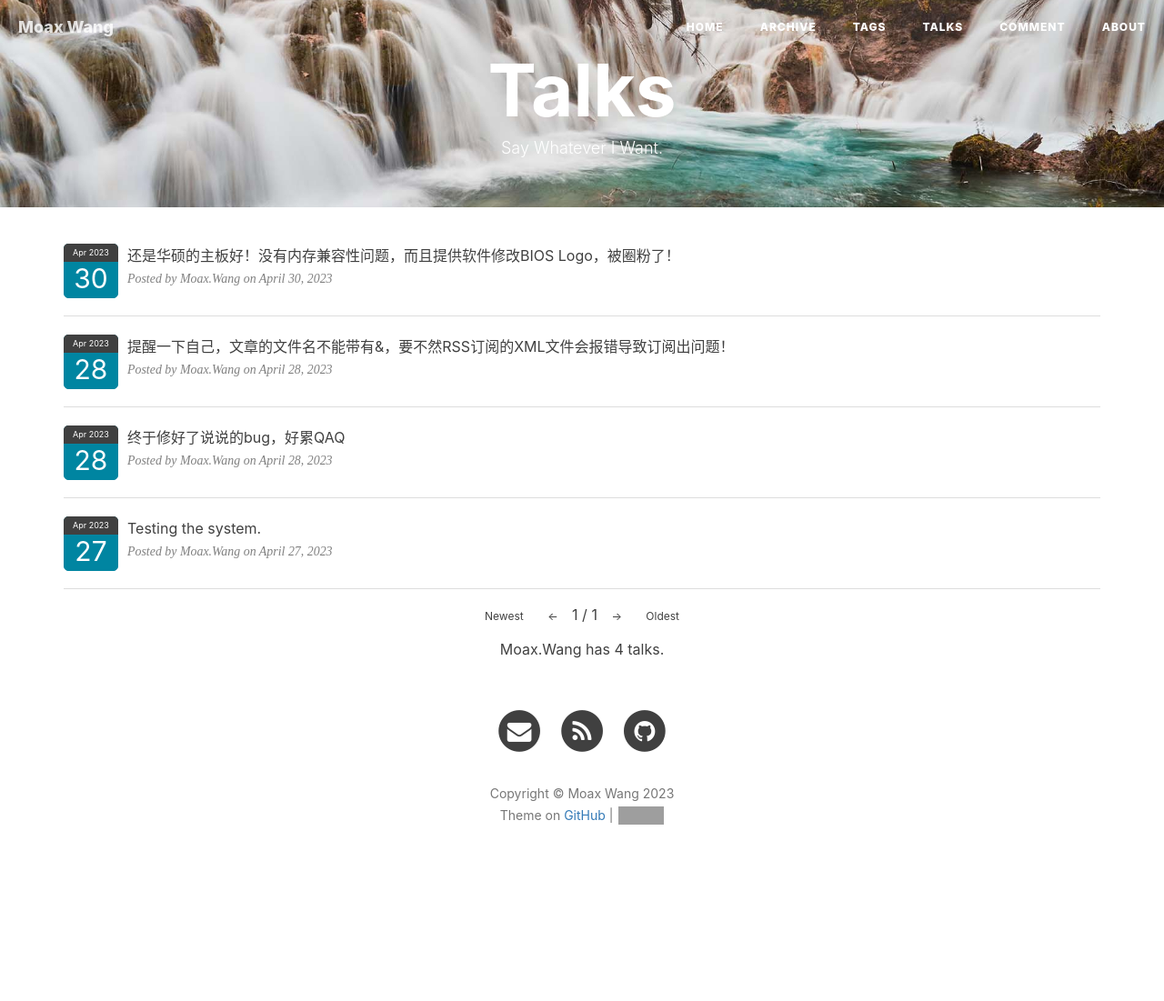
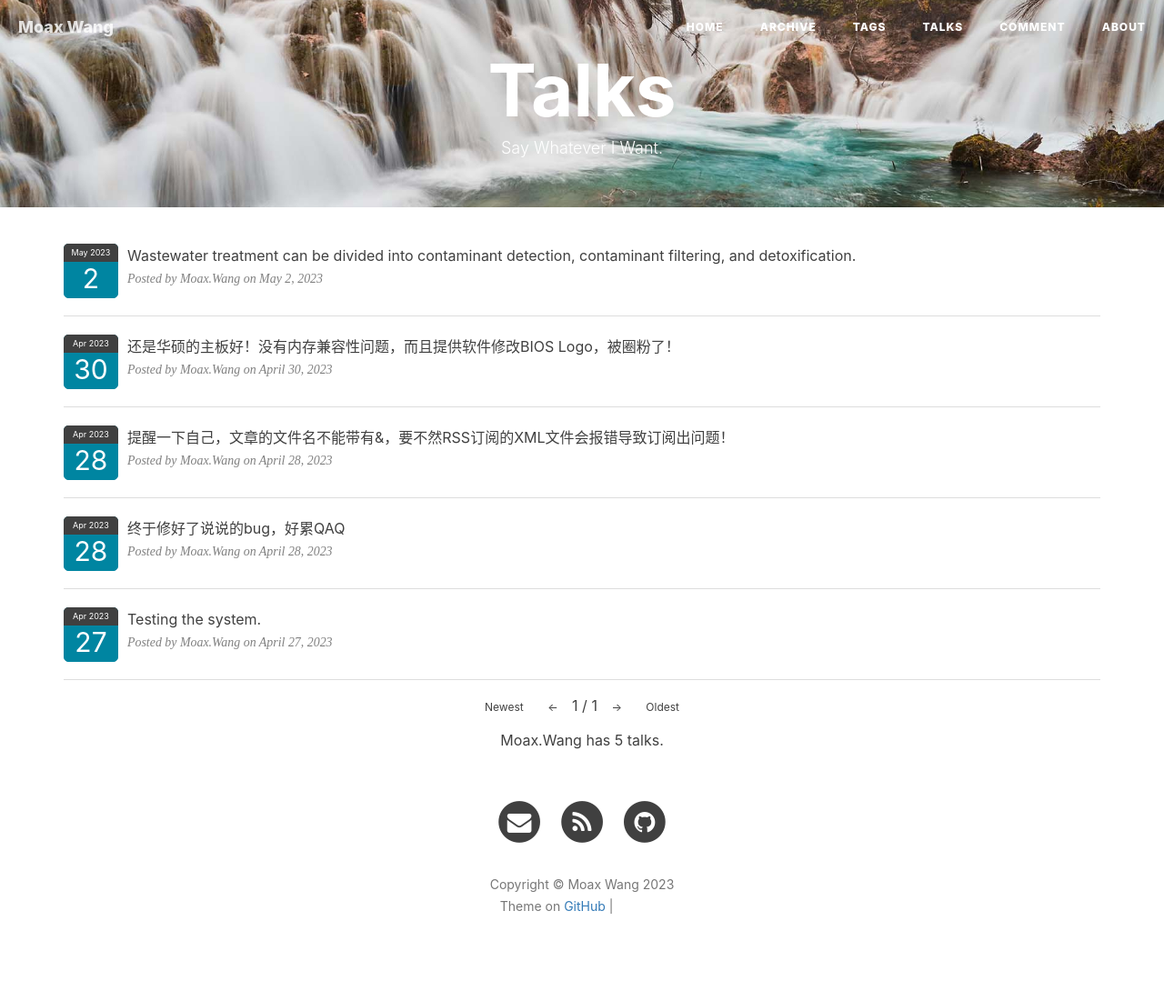
Before and after one commit to WinchellWang/winchellwang.github.io, a Jekyll site: the page built from 3talk.html, in a window 1280 px wide. Shown: the whole page at 91% size. Built offline with Jekyll 4.4.1, drawn with Linux system fonts in a browser that asks for light colours; nearby versions of some CDN libraries; comment, search, counter and statistics services are not loaded; before the commit the page ends 1001 px from its top, so only the background shows below that; grey boxes are pictures that could not be loaded.

Commit message:
Update talks.yml

```diff
--- a/_data/talks.yml
+++ b/_data/talks.yml
@@ -1,6 +1,9 @@
 # Template
 # - mytalk: ""
 #   talkdate: "2023-04"
+
+- mytalk: "Wastewater treatment can be divided into contaminant detection, contaminant filtering, and detoxification."
+  talkdate: "2023-05-02"
 
 - mytalk: "还是华硕的主板好！没有内存兼容性问题，而且提供软件修改BIOS Logo，被圈粉了！"
   talkdate: "2023-04-30"
```
